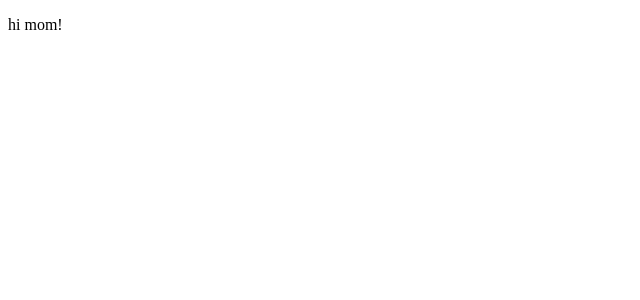
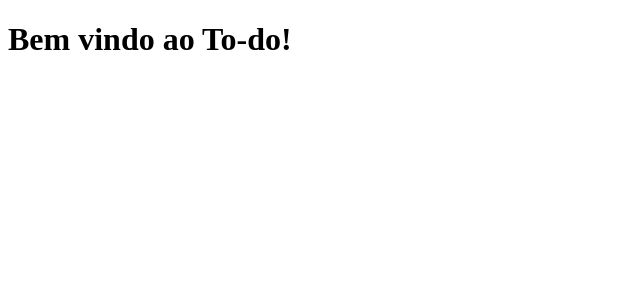
Before and after one commit to trsaints/todo-trilha-tic, a React (Vite) app: page / in a window 1280 px wide. Shown: the top 300 px of the page, without its empty margins (0-640 px from the left). Built offline with nearby package versions, Linux system fonts and the light colour scheme.

Commit message:
feat: add basic routing behaviour

```diff
--- a/package.json
+++ b/package.json
@@ -11,7 +11,8 @@
   },
   "dependencies": {
     "react": "^18.3.1",
-    "react-dom": "^18.3.1"
+    "react-dom": "^18.3.1",
+    "react-router-dom": "^6.24.0"
   },
   "devDependencies": {
     "@types/react": "^18.3.3",
--- a/src/components/App/App.tsx
+++ b/src/components/App/App.tsx
@@ -1,11 +1,22 @@
 import './App.css'
+import { BrowserRouter } from 'react-router-dom'
+import { Router } from '../Router/Router'
+import { Index } from '../Index/Index'
+import { MyTasks } from '../MyTasks/MyTasks'
 
 function App() {
-  return (
-    <>
-      <p>hi mom!</p>
-    </>
-  )
+    const routes = {
+        paths: ['/', '/my-tasks'],
+        elements: [Index.Root(), MyTasks.Root()],
+    }
+
+    return (
+        <>
+            <BrowserRouter>
+                <Router.Root paths={routes.paths} elements={routes.elements} />
+            </BrowserRouter>
+        </>
+    )
 }
 
 export default App
--- /dev/null
+++ b/src/components/Index/Index.tsx
@@ -0,0 +1,11 @@
+function Root() {
+    return (
+        <header>
+            <h1>Bem vindo ao To-do!</h1>
+        </header>
+    )
+}
+
+export const Index = {
+    Root,
+}
--- /dev/null
+++ b/src/components/MyTasks/MyTasks.tsx
@@ -0,0 +1,11 @@
+function Root() {
+    return (
+        <header>
+            <h1>Minhas tarefas</h1>
+        </header>
+    )
+}
+
+export const MyTasks = {
+    Root,
+}
--- /dev/null
+++ b/src/components/Router/Router.tsx
@@ -0,0 +1,24 @@
+import { Routes, Route } from 'react-router-dom'
+
+interface IRootProps {
+    paths: string[]
+    elements: JSX.Element[]
+}
+
+function Root(props: IRootProps) {
+    return (
+        <Routes>
+            {props.paths.map((path, index) => (
+                <Route
+                    key={`${path}-${index}`}
+                    path={path}
+                    element={props.elements[index]}
+                />
+            ))}
+        </Routes>
+    )
+}
+
+export const Router = {
+    Root,
+}
```
Also changed, not shown: src/components/Index/Index.css (added), src/components/Router/Router.css (added), 1 other file (tests, documents, lock files or other folders).
